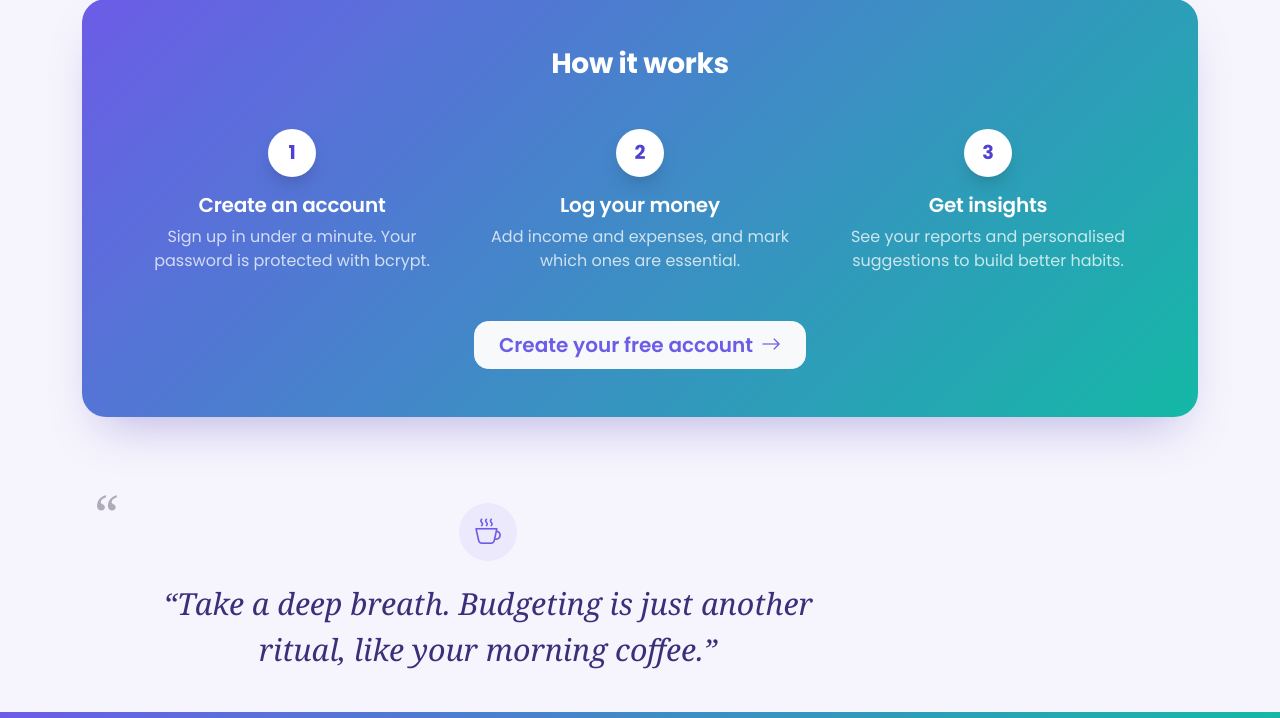
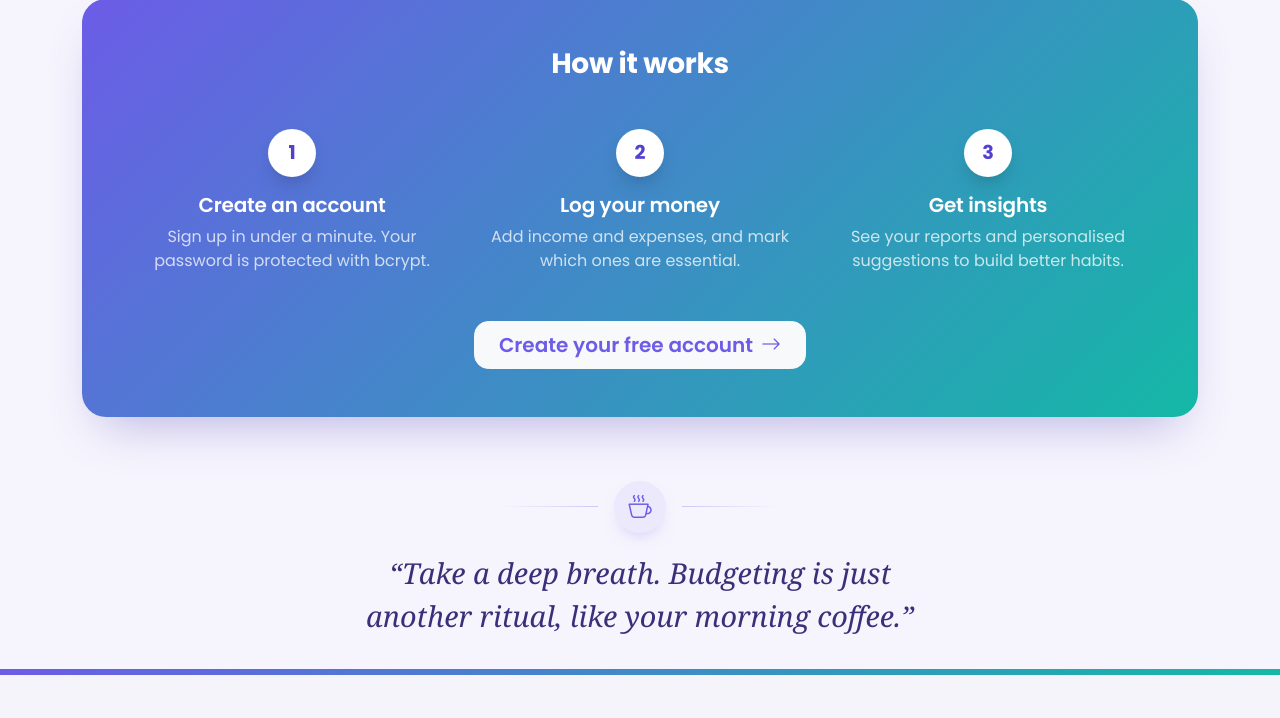
Before and after one commit to janasamarh86-dotcom/FYP2-savesip, a Flask app: page / in a window 1280 px wide. Shown: the part 1505-2223 px from the top of the page. After the commit the page ends 2180 px from the top, so only its background shows below. Run offline with Flask 3, Linux system fonts and the light colour scheme; parts of the project's set-up code (start-up, migrations or seed data) failed here and were passed over; some libraries are stand-ins or nearby versions; some web fonts are replaced.

Commit message:
Add Forgot Password flow and fix the home page quote layout
Forgot Password
- "Forgot Password?" link on the login page
- /reset_request: enter an email; sending is simulated by flashing the
  reset link on the login page (no email service). Unknown emails get the
  same message without a link
- /reset_password/<token>: set a new password (same rules as register)
- Tokens use itsdangerous URLSafeTimedSerializer, signed with SECRET_KEY,
  expire after 30 minutes, and carry a fingerprint of the password hash
  so each link works only once
- Registration and reset share one set of password rules in forms.py

Home page quote
- The Suggestions note quotes reused the .ss-quote class, which overrode
  the home page quote (stray quotation mark, off-centre text). They are
  now .ss-note-quote
- Quote redesigned: cup icon centred between fine lines, balanced
  centred text, tighter spacing above

Co-Authored-By: Claude Opus 5.5 <noreply@anthropic.com>

```diff
--- a/forms.py
+++ b/forms.py
@@ -179,6 +179,27 @@ def _date_field():
     )
 
 
+def _new_password_field(label="Password"):
+    """Password rules for registering and for resetting a password."""
+    return PasswordField(
+        label,
+        validators=[
+            DataRequired(),
+            Length(min=8, message="Password must be at least 8 characters."),
+            MaxBytes(BCRYPT_MAX_BYTES, message="Password is too long (maximum 72 bytes)."),
+            Regexp(r"^(?=.*[A-Za-z])(?=.*\d).+$",
+                   message="Password must contain at least one letter and one number."),
+        ],
+    )
+
+
+def _confirm_password_field(label="Confirm Password"):
+    return PasswordField(
+        label,
+        validators=[DataRequired(), EqualTo("password", message="Passwords must match.")],
+    )
+
+
 # ---------------------------------------------------------------------------
 # Authentication forms
 # ---------------------------------------------------------------------------
@@ -199,20 +220,8 @@ class RegistrationForm(FlaskForm):
         filters=[_strip],
         validators=[DataRequired(), Email(), Length(max=120)],
     )
-    password = PasswordField(
-        "Password",
-        validators=[
-            DataRequired(),
-            Length(min=8, message="Password must be at least 8 characters."),
-            MaxBytes(BCRYPT_MAX_BYTES, message="Password is too long (maximum 72 bytes)."),
-            Regexp(r"^(?=.*[A-Za-z])(?=.*\d).+$",
-                   message="Password must contain at least one letter and one number."),
-        ],
-    )
-    confirm_password = PasswordField(
-        "Confirm Password",
-        validators=[DataRequired(), EqualTo("password", message="Passwords must match.")],
-    )
+    password = _new_password_field()
+    confirm_password = _confirm_password_field()
     submit = SubmitField("Register")
 
     def validate_username(self, field):
@@ -244,6 +253,23 @@ class LoginForm(FlaskForm):
     # inactivity timeout still applies (see app.py).
     remember = BooleanField("Remember Me")
     submit = SubmitField("Log In")
+
+
+class RequestResetForm(FlaskForm):
+    """Forgot Password: the email of the account to reset."""
+    email = EmailField(
+        "Email",
+        filters=[_strip],
+        validators=[DataRequired(), Email(), Length(max=120)],
+    )
+    submit = SubmitField("Send Reset Link")
+
+
+class ResetPasswordForm(FlaskForm):
+    """Set a new password from a reset link (same rules as registration)."""
+    password = _new_password_field("New Password")
+    confirm_password = _confirm_password_field("Confirm New Password")
+    submit = SubmitField("Reset Password")
 
 
 # ---------------------------------------------------------------------------
--- a/routes.py
+++ b/routes.py
@@ -18,6 +18,7 @@ from urllib.parse import urlsplit
 from flask import Response, abort, flash, redirect, render_template, request, session, url_for
 from flask_login import current_user, login_required, login_user, logout_user
 from flask_wtf.csrf import CSRFError
+from markupsafe import Markup
 from sqlalchemy import func, select
 from sqlalchemy.exc import IntegrityError, SQLAlchemyError
 
@@ -31,6 +32,8 @@ from forms import (
     NotificationSettingsForm,
     PlannedExpenseForm,
     RegistrationForm,
+    RequestResetForm,
+    ResetPasswordForm,
     local_today,
 )
 from models import (
@@ -423,6 +426,59 @@ def logout():
     session.clear()
     flash("You have been logged out.", "info")
     return redirect(url_for("login"))
+
+
+# ---------------------------------------------------------------------------
+# Forgot password
+# ---------------------------------------------------------------------------
+# SaveSip has no email service, so sending the reset email is simulated: the
+# link that would be emailed is shown in a message on the login page instead.
+
+RESET_SENT_MESSAGE = "If an account exists for that email, a password reset link has been sent to it."
+
+
+@app.route("/reset_request", methods=["GET", "POST"])
+def reset_request():
+    if current_user.is_authenticated:
+        return redirect(url_for("dashboard"))
+
+    form = RequestResetForm()
+    if form.validate_on_submit():
+        user = db.session.scalar(select(User).where(User.email == form.email.data.lower()))
+        if user:
+            reset_url = url_for("reset_password", token=user.get_reset_token())
+            # Markup lets the message contain a link; Markup.format escapes the URL
+            flash(Markup(
+                "{} <strong>For this demo</strong> (no real email is sent), "
+                '<a href="{}" class="alert-link">click here to reset your password</a>. '
+                "The link works once and expires in 30 minutes."
+            ).format(RESET_SENT_MESSAGE, reset_url), "info")
+        else:
+            flash(RESET_SENT_MESSAGE, "info")
+        return redirect(url_for("login"))
+
+    return render_template("reset_request.html", form=form)
+
+
+@app.route("/reset_password/<token>", methods=["GET", "POST"])
+def reset_password(token):
+    if current_user.is_authenticated:
+        return redirect(url_for("dashboard"))
+
+    user = User.verify_reset_token(token)
+    if user is None:
+        flash("That reset link is invalid, has expired or has already been used. "
+              "Please request a new one.", "warning")
+        return redirect(url_for("reset_request"))
+
+    form = ResetPasswordForm()
+    if form.validate_on_submit():
+        user.set_password(form.password.data)
+        db.session.commit()
+        flash("Your password has been reset. You can now log in with your new password.", "success")
+        return redirect(url_for("login"))
+
+    return render_template("reset_password.html", form=form)
 
 
 # ---------------------------------------------------------------------------
--- a/static/css/style.css
+++ b/static/css/style.css
@@ -819,32 +840,67 @@ main {
   color: #fff;
 }
 
+/* Closing quote on the home page */
+.ss-closing {
+  padding: 2.5rem 0 0.5rem;
+}
+
 .ss-quote {
-  max-width: 780px;
+  display: flex;
+  flex-direction: column;
+  align-items: center;
+  gap: 1.1rem;
+  max-width: 720px;
   margin: 0 auto;
-  padding: 1rem 1.5rem 0;
+  padding: 0 1rem;
   text-align: center;
+}
+
+/* Cup icon with a fine line on each side, centred over the text */
+.ss-quote-mark {
+  display: flex;
+  align-items: center;
+  gap: 1rem;
+  width: min(280px, 100%);
+}
+
+.ss-quote-line {
+  flex: 1;
+  height: 1px;
+  background: linear-gradient(90deg, transparent, #cfc8f6);
+}
+
+.ss-quote-line:last-child {
+  background: linear-gradient(90deg, #cfc8f6, transparent);
 }
 
 .ss-quote-icon {
   display: inline-flex;
   align-items: center;
   justify-content: center;
-  width: 58px;
-  height: 58px;
-  margin-bottom: 1.25rem;
+  flex-shrink: 0;
+  width: 52px;
+  height: 52px;
   border-radius: 50%;
   background: var(--bs-primary-bg-subtle);
   color: var(--ss-violet);
-  font-size: 1.6rem;
+  font-size: 1.45rem;
+  line-height: 1;
+  box-shadow: 0 8px 20px -12px rgba(108, 92, 231, 0.6);
+}
+
+.ss-quote blockquote,
+.ss-quote blockquote p {
+  margin: 0;
 }
 
 .ss-quote blockquote p {
   font-family: var(--ss-font-serif);
   font-style: italic;
-  font-size: clamp(1.35rem, 1rem + 1.3vw, 1.9rem);
+  font-size: clamp(1.3rem, 1rem + 1.2vw, 1.8rem);
   line-height: 1.5;
   color: var(--ss-violet-deep);
+  text-wrap: balance;   /* even line lengths, so the centred text sits neatly */
 }
 
 /* ------------------------------------------------------------------------
@@ -1107,7 +1163,7 @@ main {
 }
 
 /* The user's own words, clearly highlighted */
-.ss-quote {
+.ss-note-quote {
   position: relative;
   margin: 0 0 0.85rem;
   padding: 0.9rem 1.1rem 0.95rem 3.1rem;
@@ -1116,7 +1172,7 @@ main {
   background: linear-gradient(120deg, var(--tip-tint) 0%, #ffffff 100%);
 }
 
-.ss-quote::before {
+.ss-note-quote::before {
   content: "\201C";
   position: absolute;
   top: -0.2rem;
--- a/templates/index.html
+++ b/templates/index.html
@@ -109,12 +109,16 @@
     </div>
   </section>
 
-  <!-- Closing quote -->
-  <section class="pt-5">
-    <figure class="ss-quote mb-0">
-      <span class="ss-quote-icon"><i class="bi bi-cup-hot"></i></span>
-      <blockquote class="mb-0">
-        <p class="mb-0">&ldquo;Take a deep breath. Budgeting is just another ritual, like your morning coffee.&rdquo;</p>
+  <!-- Closing quote: cup icon centred between two fine lines, quote below -->
+  <section class="ss-closing">
+    <figure class="ss-quote">
+      <div class="ss-quote-mark" aria-hidden="true">
+        <span class="ss-quote-line"></span>
+        <span class="ss-quote-icon"><i class="bi bi-cup-hot"></i></span>
+        <span class="ss-quote-line"></span>
+      </div>
+      <blockquote>
+        <p>&ldquo;Take a deep breath. Budgeting is just another ritual, like your morning coffee.&rdquo;</p>
       </blockquote>
     </figure>
   </section>
--- a/templates/login.html
+++ b/templates/login.html
@@ -24,6 +24,9 @@
 
             {{ render_field(form.email, autocomplete="email", placeholder="you@example.com") }}
             {{ render_field(form.password, autocomplete="current-password") }}
+            <div class="ss-forgot-link">
+              <a href="{{ url_for('reset_request') }}" class="link-success">Forgot Password?</a>
+            </div>
             {{ render_field(form.remember,
                             help="Stay signed in after closing your browser. You will still be logged out after 30 minutes of inactivity.") }}
 
--- a/templates/suggestions.html
+++ b/templates/suggestions.html
@@ -100,9 +100,9 @@
 
               <p class="ss-note-card-lead">{{ card.lead }}</p>
 
-              <figure class="ss-quote">
-                <figcaption class="ss-quote-label">Your note says</figcaption>
-                <blockquote class="ss-quote-text">&ldquo;{{ card.note }}&rdquo;</blockquote>
+              <figure class="ss-note-quote">
+                <figcaption class="ss-note-quote-label">Your note says</figcaption>
+                <blockquote class="ss-note-quote-text">&ldquo;{{ card.note }}&rdquo;</blockquote>
               </figure>
 
               <p class="ss-note-card-verdict">{{ card.verdict }}</p>
```
Also changed, not shown: other parts of static/css/style.css (+25 -4 lines), models.py (+42 -0 lines), templates/reset_password.html (added, +39 -0 lines), templates/reset_request.html (added, +37 -0 lines).
